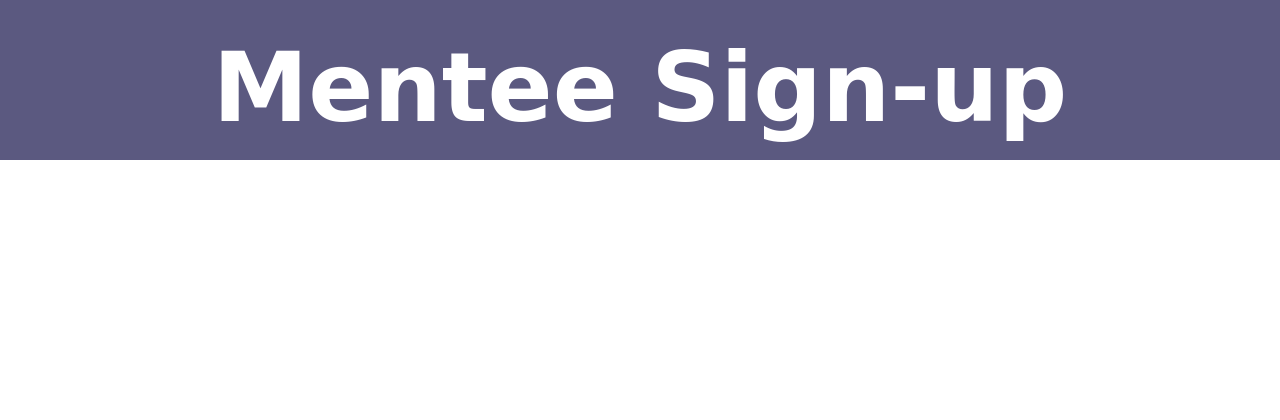
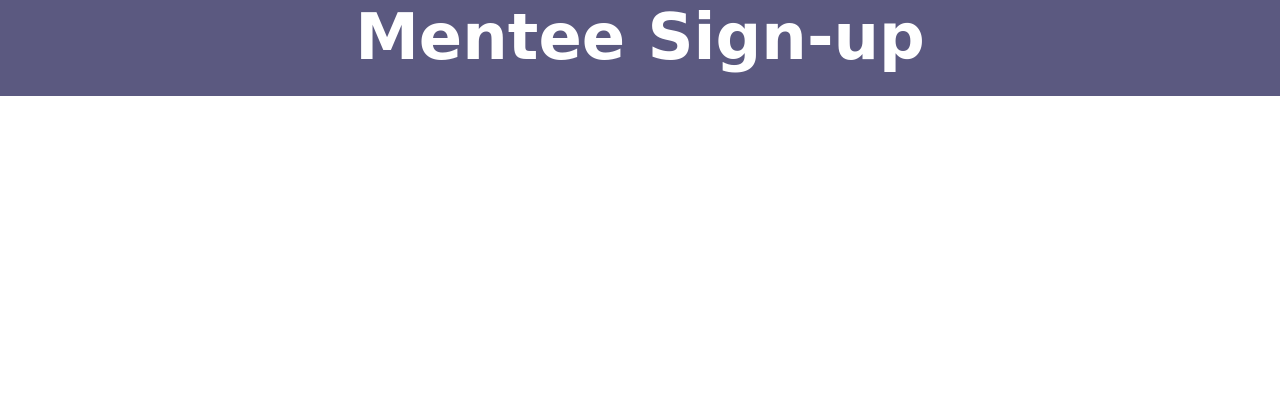
Before and after one commit to madeleinel/WoMentor, a Flask app: page /mentee_signup in a window 1280 px wide. Shown: the top 420 px of the page. Run offline with Flask 2, Linux system fonts and the light colour scheme; parts of the project's set-up code (start-up, migrations or seed data) failed here and were passed over.

Commit message:
updated measurement units to make them more consistent throughout the stylesheets

```diff
--- a/static/signup.css
+++ b/static/signup.css
@@ -0,0 +1,11 @@
+header {
+  height: 6rem;
+}
+
+h2 {
+  font-size: 4rem;
+  display: -webkit-flex;
+  display: -ms-flex;
+  display: flex;
+  justify-content: center;
+}
--- a/static/style.css
+++ b/static/style.css
@@ -19,11 +19,11 @@ a {
 header {
   background-color: #5B5980;
   color: white;
-  height: 10rem;
+  height: 22vh;
 }
 
 h1 {
-  font-size: 6em;
+  font-size: 6rem;
   padding: 4vh;
   display: -webkit-flex;
   display: -ms-flex;
@@ -43,8 +43,11 @@ main {
 }
 
 .btn {
-  height: 400px;
-  width: 400px;
+  /*height: 400px;
+  width: 400px;*/
+
+  height: 25rem;
+  width: 25rem;
   border-radius: 50%;
   margin-top: 8vh;
   display: -webkit-flex;
@@ -58,7 +61,7 @@ main {
 
 a .signup {
   color: white;
-  font-size: 2em;
+  font-size: 2rem;
 }
 
 #menteeSignup {
--- a/templates/menteeSignup.html
+++ b/templates/menteeSignup.html
@@ -8,7 +8,7 @@
   </head>
   <body>
     <header>
-      <h1>Mentee Sign-up</h1>
+      <h2>Mentee Sign-up</h2>
     </header>
     <main>
 
--- a/templates/mentorSignup.html
+++ b/templates/mentorSignup.html
@@ -8,7 +8,7 @@
   </head>
   <body>
     <header>
-      <h1>Mentor Sign-up</h1>
+      <h2>Mentor Sign-up</h2>
     </header>
     <main>
 
```
